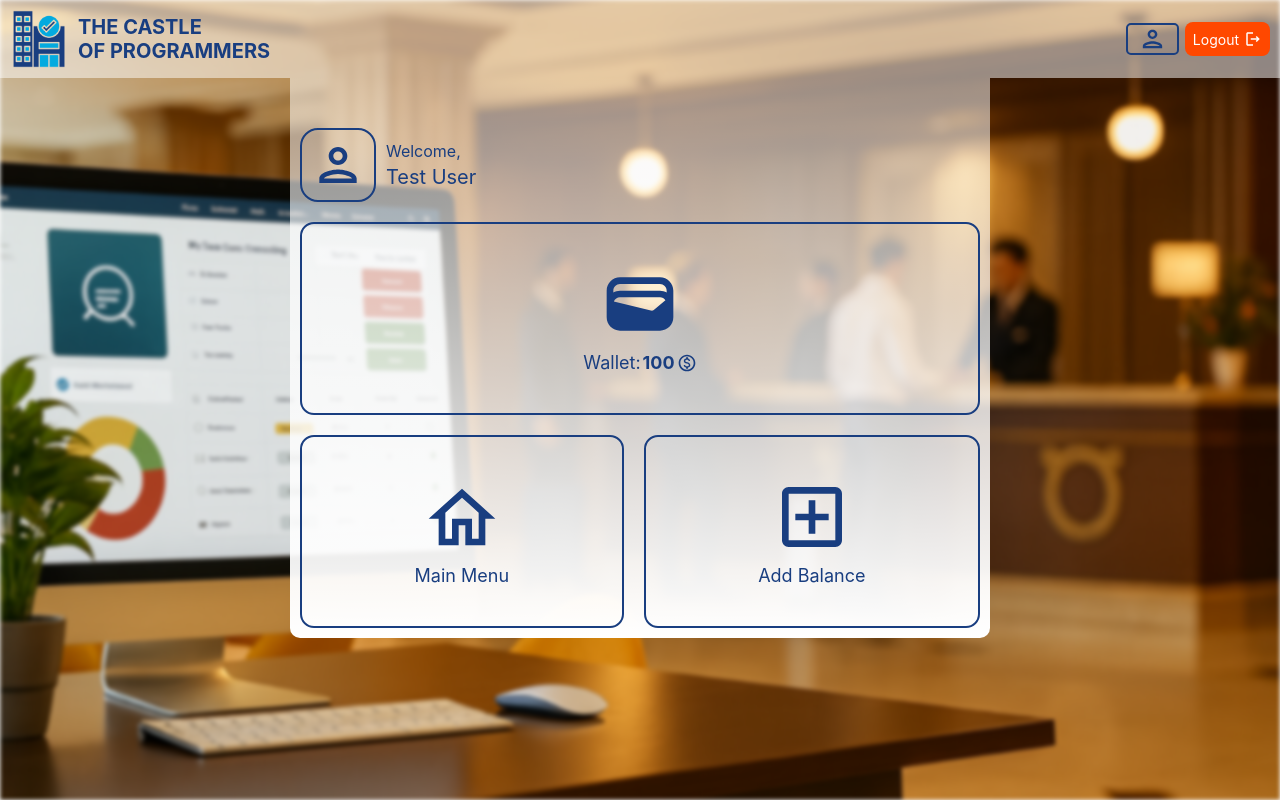
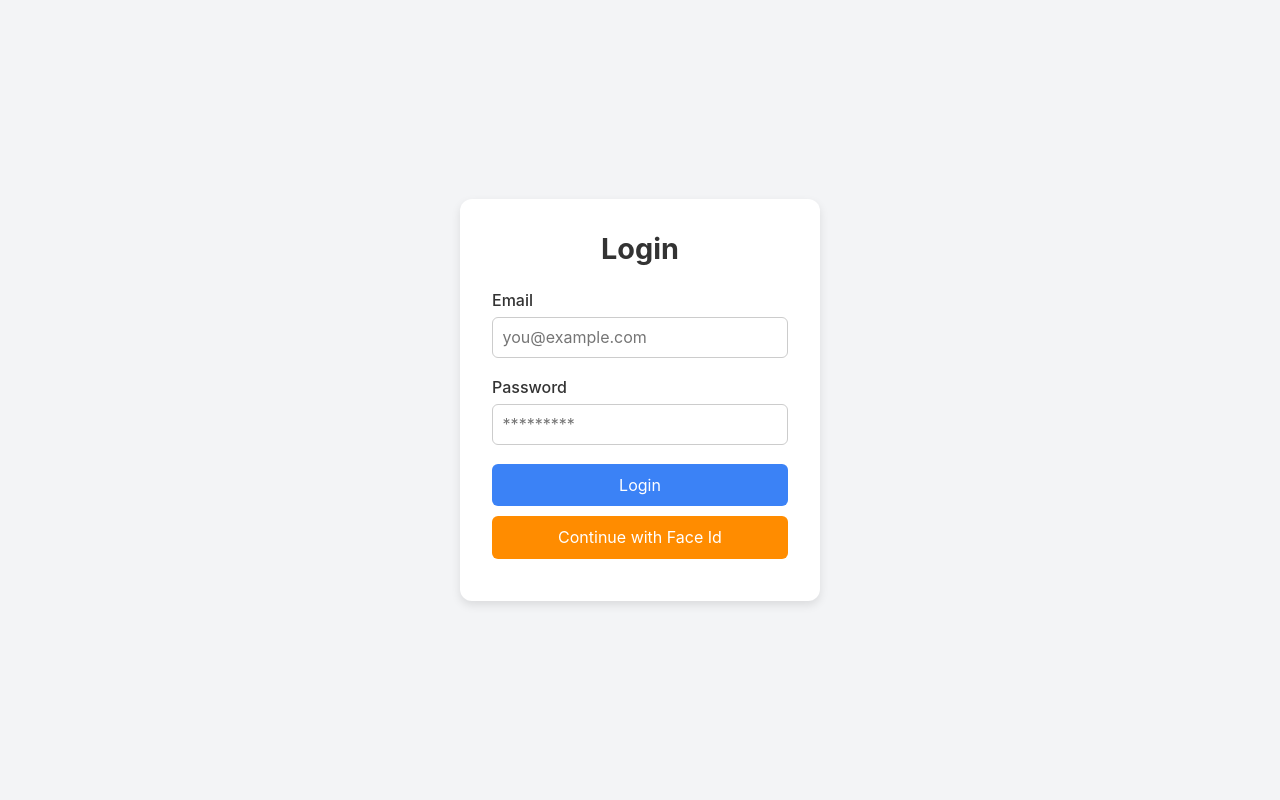
Before and after one commit to syedbilalalam/hotel-management-ui, a React (Vite) app: page /account in a window 1280 px wide. Built offline with nearby package versions, Linux system fonts and the light colour scheme.

Commit message:
Feat: Some ui and login updates

```diff
--- a/src/main.tsx
+++ b/src/main.tsx
@@ -83,9 +83,9 @@ export function Main() {
     const [loginState, setLoginState] = useState(false);
     const [walletValue, setWalletValue] = useState(100);
     // User info
-    const userName = 'Test User';
-    const userEmail = 'testuser@edu.pk';
-    const userPassword = 'pakistan123';
+    const userName = 'Administrator';
+    const userEmail = 'admin@ourhotel.com';
+    const userPassword = 'hotelcms365';
 
     const hotelRooms = useRef<RoomDb<HotelRoom>>(null);
     const bookedRooms = useRef<RoomDb<BookedRoom>>(null);
@@ -150,7 +150,7 @@ export function Main() {
 
     return (
         <UserContext.Provider value={{ login }}>
-            {loginState ? (
+            {!loginState ? (
                 <Login {...{ setLoginState, userEmail, userPassword }} />
             ) : renderApp ? (
                 <>
@@ -165,9 +165,6 @@ export function Main() {
                                 <Route path="/account" element={
                                     <Account wallet={wallet} userName={userName} />
                                 } />
-                                {/* <Route path="/account/add-balance" element={
-                                    <AddBalance {...{ wallet }} />
-                                } /> */}
                                 <Route path="/available-rooms" element={<AvailableRooms
                                     hotelRooms={hotelRooms.current!}
                                 />} />
--- a/src/pages/account.tsx
+++ b/src/pages/account.tsx
@@ -70,7 +70,7 @@ export default function Page({ wallet, userName }: AccountPageProps) {
                             iconPath={'/icons/svg/wallet.svg'}
                             iconAlt={'Icon'}
                         >
-                            <span>Wallet:</span>
+                            <span>Total Profit:</span>
                             <span style={{fontWeight: 'bold'}}>{wallet.value}</span>
                             <img className={'ico'} src={'/icons/svg/monetization_on.svg'} alt={'icon'} />
                         </Option>
@@ -82,12 +82,12 @@ export default function Page({ wallet, userName }: AccountPageProps) {
                         >
                             Main Menu
                         </Option>
-                        <Option
+                        {/* <Option
                             target={'/account/add-balance'}
                             iconPath={'/icons/svg/add_box.svg'} iconAlt={'Icon'}
                         >
                             Add Balance
-                        </Option>
+                        </Option> */}
                     </div>
                 </div>
             </CenteredBody>
--- a/src/pages/book_room.tsx
+++ b/src/pages/book_room.tsx
@@ -150,7 +150,7 @@ export default function Page({ hotelRooms, bookedRooms, wallet }: BookRoomProps)
         alert('Sucessfully booked');
 
         nav('/');
-    }, [paymentProcess]);
+    }, [paymentProcess, nav, wallet]);
 
     return (
         <div className={'bookRoom'}>
--- a/src/pages/payment.tsx
+++ b/src/pages/payment.tsx
@@ -1,12 +1,10 @@
 import { useState } from 'react';
 import { useNavigate } from 'react-router-dom';
 import type { PaymentState } from './book_room';
-import Navbar from '@src/pages/components/navbar';
 import PageTitle from '@src/pages/components/page_title';
 import CenteredBody from '@src/pages/components/centered_body';
 import { Input, FormFieldsHolder } from '@src/pages/components/form_elems';
 import { PrimaryBtn, SecBtn, FormBtnPair } from '@src/pages/components/form_btns';
-import type { Wallet } from '@src/main';
 
 // Importing stylessheet
 import '@src/assets/styles/add_balance.css';
```
